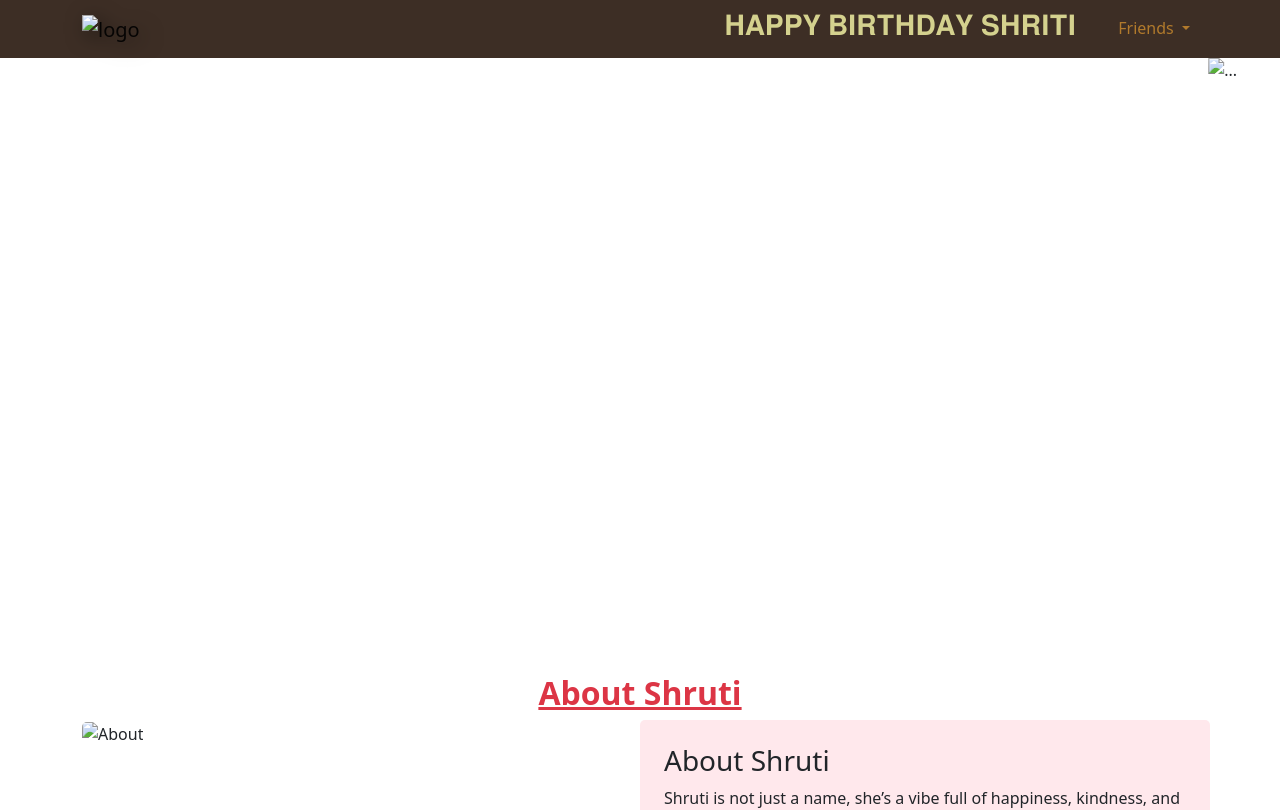
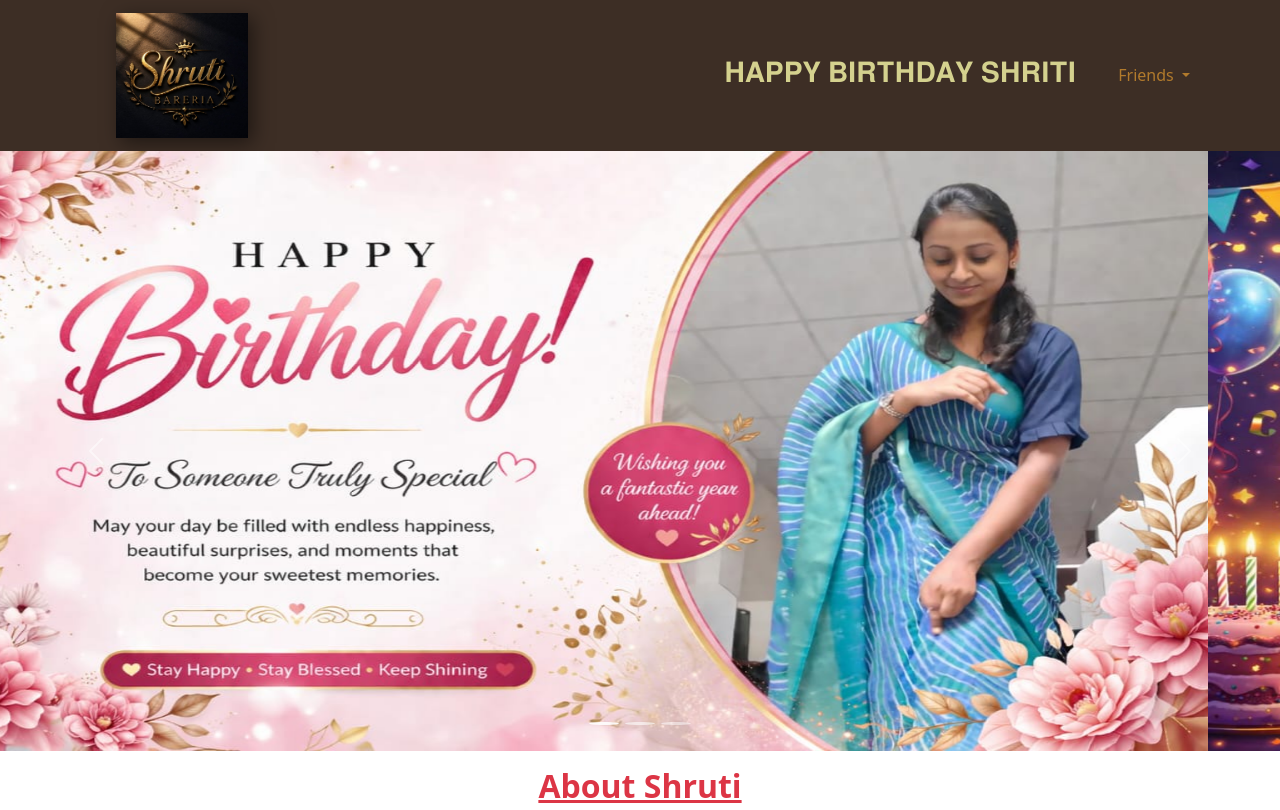
Before and after one commit to GitArsalanhub/Birthday, a plain HTML site: page index.html in a window 1280 px wide. Shown: the top 810 px of the page. Drawn offline with nearby package versions, Linux system fonts and the light colour scheme.

Commit message:
Update index.html
relative set for img

```diff
--- a/index.html
+++ b/index.html
@@ -16,7 +16,7 @@
      <nav class="navbar navbar-expand-lg navbar-light">
         <div class="container">
          <a class="navbar-brand" href="#">
-            <img src="Images/logo.jpeg" alt="logo">
+            <img src="logo.jpeg" alt="logo">
           </a>
           <button class="navbar-toggler" type="button" data-bs-toggle="collapse" data-bs-target="#navbarSupportedContent" aria-controls="navbarSupportedContent" aria-expanded="false" aria-label="Toggle navigation">
             <span class="navbar-toggler-icon"></span>
@@ -56,13 +56,13 @@
         </div>
         <div class="carousel-inner">
           <div class="carousel-item active">
-            <img src="Images/banner-4.jpeg" class="d-block w-100" alt="...">
+            <img src="banner-4.jpeg" class="d-block w-100" alt="...">
           </div>
           <div class="carousel-item">
-            <img src="Images/banner-2.jpeg" class="d-block w-100" alt="...">
+            <img src="banner-2.jpeg" class="d-block w-100" alt="...">
           </div>
           <div class="carousel-item">
-            <img src="Images/banner-3.jpeg" class="d-block w-100" alt="...">
+            <img src="banner-3.jpeg" class="d-block w-100" alt="...">
           </div>
         </div>
         <button class="carousel-control-prev" type="button" data-bs-target="#carouselExampleIndicators" data-bs-slide="prev">
@@ -90,7 +90,7 @@
 
       <!-- Image Section -->
       <div class="col-md-6 about-img">
-        <img src="Images/banner-2.jpeg" alt="About" class="img-fluid">
+        <img src="banner-2.jpeg" alt="About" class="img-fluid">
       </div>
 
       <!-- Text Section -->
```
